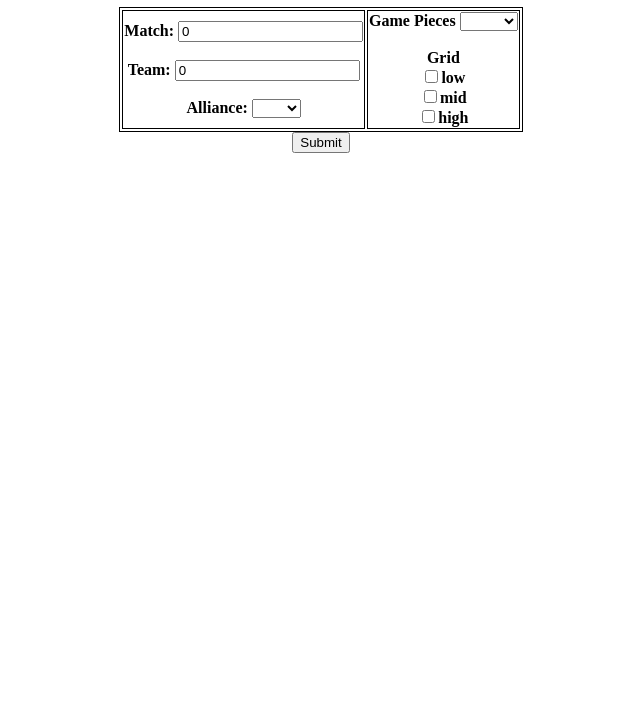
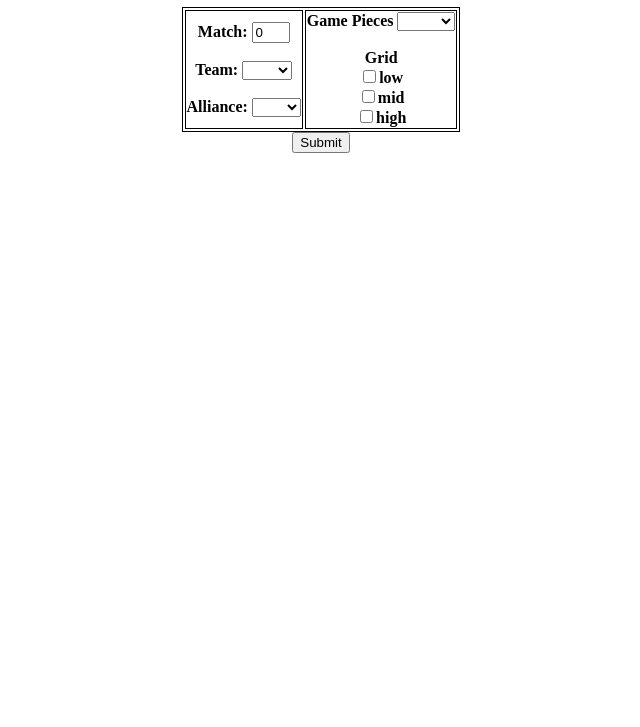
Before and after one commit to 2531RoboHawks/2531ScoutingPage, a website: page NewLogs/index.html in a window 1280 px wide. Shown: the part 73-800 px from the top of the page, without its empty margins (319-959 px from the left). Drawn offline with Linux system fonts and the light colour scheme.

Commit message:
minor fixes

```diff
--- a/NewLogs/index.html
+++ b/NewLogs/index.html
@@ -16,7 +16,10 @@
                 <label>Match:</label>
                     <input type="number" id="matchNum"value="0"><br><br>
                 <label>Team:</label>
-                    <input type="number" id="teamNum" value="0"><br><br>
+                    <select id="teamNum">
+                        <option value="null"></option>
+                        <option value="2531">2531</option>
+                    </select><br><br>
                 <label>Alliance:</label>
                     <select id="alliance">
                         <option value="null"></option>
--- a/NewLogs/style.css
+++ b/NewLogs/style.css
@@ -1,14 +1,13 @@
 .container {
     display: flex;
     flex-direction: column;
+    align-items: center;
     justify-content: center;
-    align-items: center;
 }
 
 table, th, td {
     border:1px solid black;
     text-align: center;
-
 }
 
 .matchInfo {
@@ -22,11 +21,11 @@ table, th, td {
 }
 
 #matchNum{
-
+    width: 30px;
 }
 
 #teamNum {
-
+    width: 50px;
 }
 
 .buttonContainer {
```
